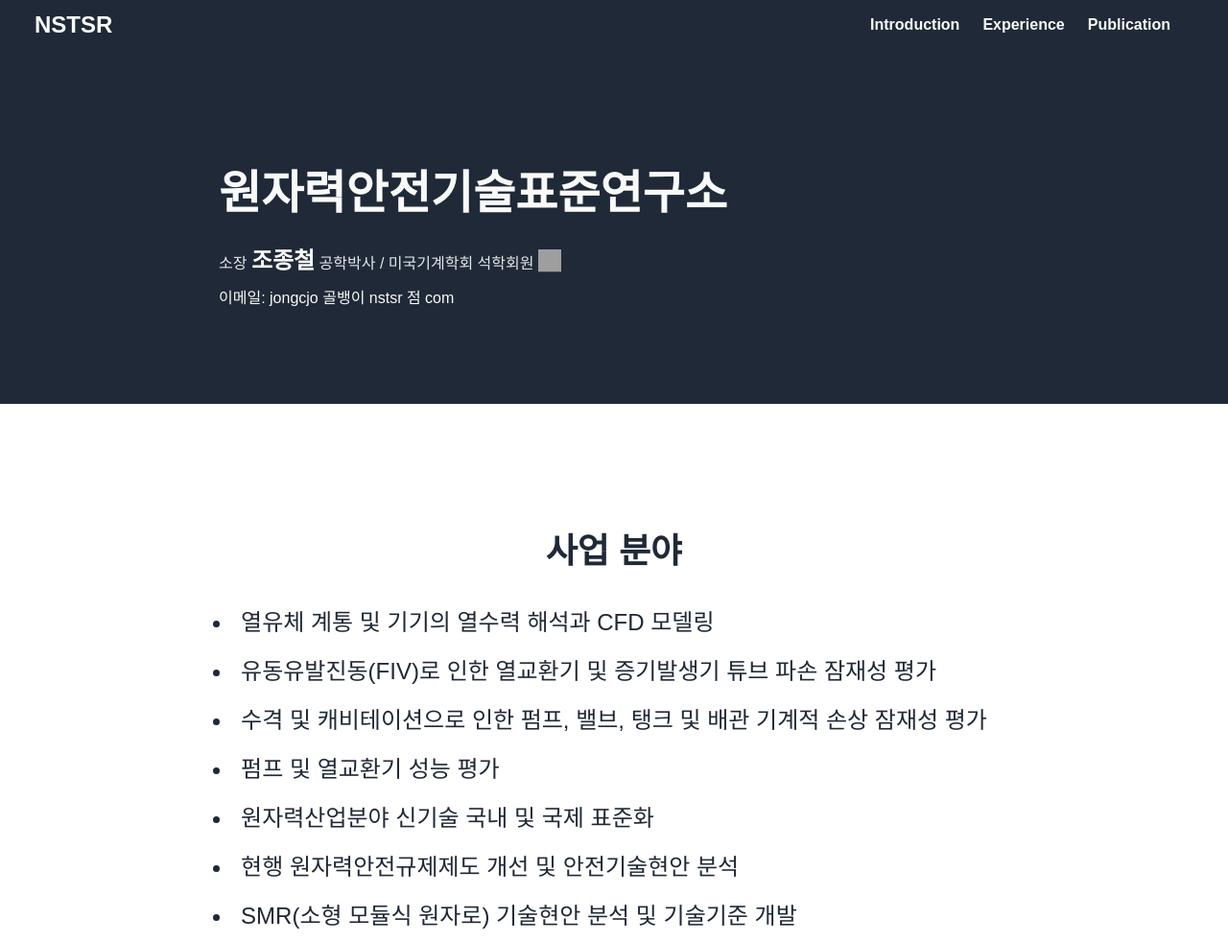
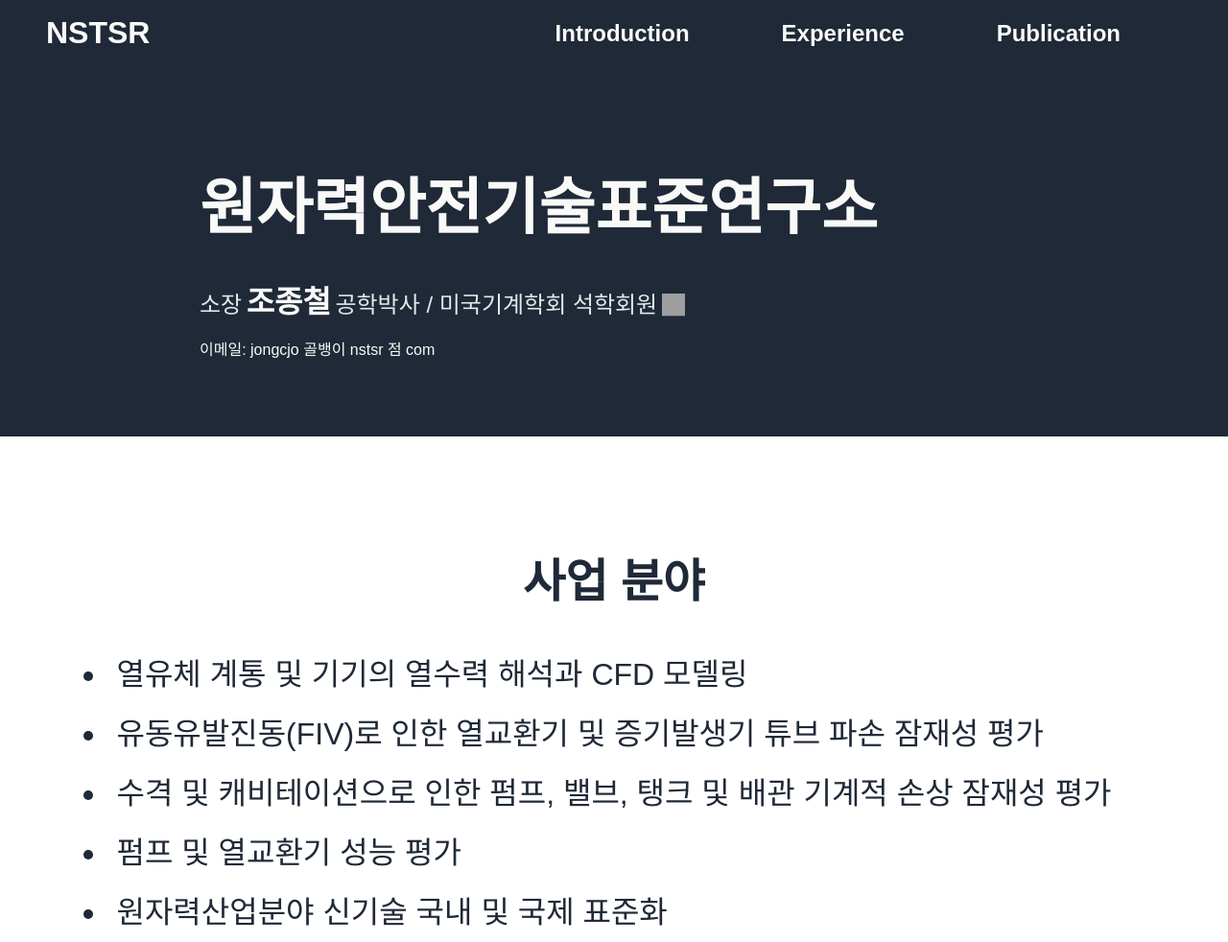
Before and after one commit to nstsr/nstsr.github.io, a plain HTML site: page index.html in a window 1280 px wide. Shown: the top 982 px of the page at 96% size. Drawn offline with Linux system fonts and the light colour scheme; grey boxes are pictures that could not be loaded.

Commit message:
Change font size

```diff
--- a/styles.css
+++ b/styles.css
@@ -6,7 +6,7 @@
 
 :root {
   font-family: Arial, Helvetica, sans-serif;
-  font-size: 16px;
+  font-size: 100%;
   color: #F9FAF8;
 }
 
@@ -18,23 +18,24 @@ header {
   display: flex;
   justify-content: space-between;
   align-items: center;
-  margin: 12px;
+  margin: 1rem;
 }
 
 .logo {
-  font-size: 24px;
-  margin: auto 24px;
+  font-size: 2rem;
+  margin: auto 2rem;
 }
 
 #nav-right ul {
   display: flex;
   list-style: none;
-  margin: auto 36px;
+  margin: auto 3rem;
 }
 
 #nav-right li {
-  padding: 0 12px;
+  padding: 0 3rem;
   font-weight: bold;
+  font-size: 1.5rem;
 }
 
 a {
@@ -49,39 +50,39 @@ main {
 }
 
 .about {
-  padding: 100px;
+  padding: 5rem;
   width: 80vw;
   display: flex;
   flex-direction: column;
-  gap: 10px;
+  gap: 1rem;
 }
 
 .company {
-  font-size: 48px;
+  font-size: 4rem;
   font-weight: bold;
-  padding: 10px 0;
+  padding: 1rem 0;
 }
 
 .secondary {
-  font-size: 16px;
+  font-size: 1.5rem;
   color: #E5E7EB;
-  padding: 10px 0;
+  padding: 1rem 0;
 }
 
 .president {
-  font-size: 24px;
+  font-size: 2rem;
   font-weight: bold;
-  padding: 10px 0;
+  padding: 1rem 0;
 }
 
 p img {
-  width: 1.5em;
-  height: 1.5em;
+  width: 1.5rem;
+  height: 1.5rem;
   transform: translateY(15%);
 }
 
 .work {
-  padding: 100px;
+  padding: 5rem;
   background: white;
   width: 100%;
   display: flex;
@@ -91,20 +92,20 @@ p img {
 }
 
 .heading {
-  font-size: 36px;
+  font-size: 3rem;
   font-weight: bold;
-  margin: 24px;
+  margin: 2rem;
   overflow: hidden;
   white-space: nowrap;
 }
 
 .work li {
-  padding: 8px;
-  font-size: 24px;
+  padding: 0.5rem;
+  font-size: 2rem;
 }
 
 .others {
-  padding: 100px;
+  padding: 5rem;
   background: #E5E7EB;
   width: 100%;
   display: flex;
@@ -114,12 +115,12 @@ p img {
 }
 
 .others li {
-  padding: 8px;
-  font-size: 16px;
+  padding: 0.5rem;
+  font-size: 1.5rem;
 }
 
 footer p {
   display: flex;
-  padding: 50px 100px;
+  padding: 3rem 5rem;
   justify-content: center;
 }
```
